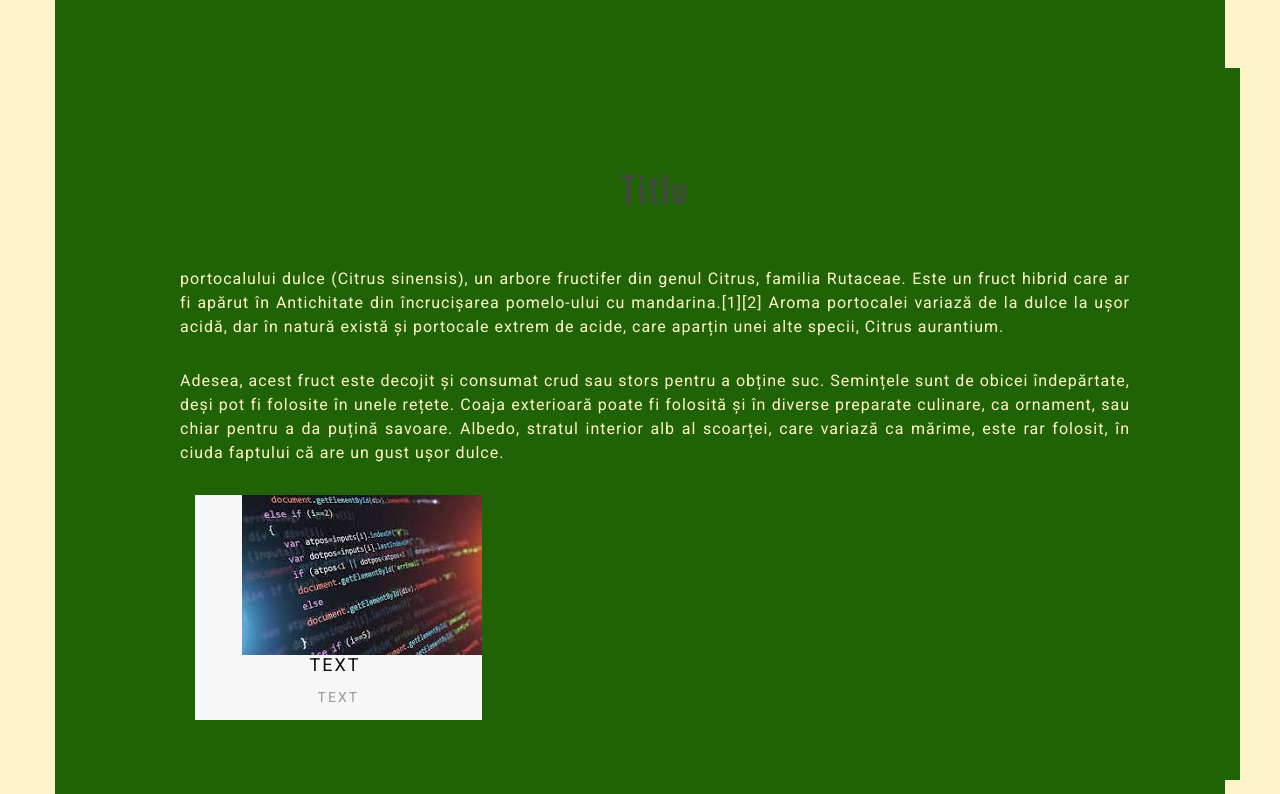
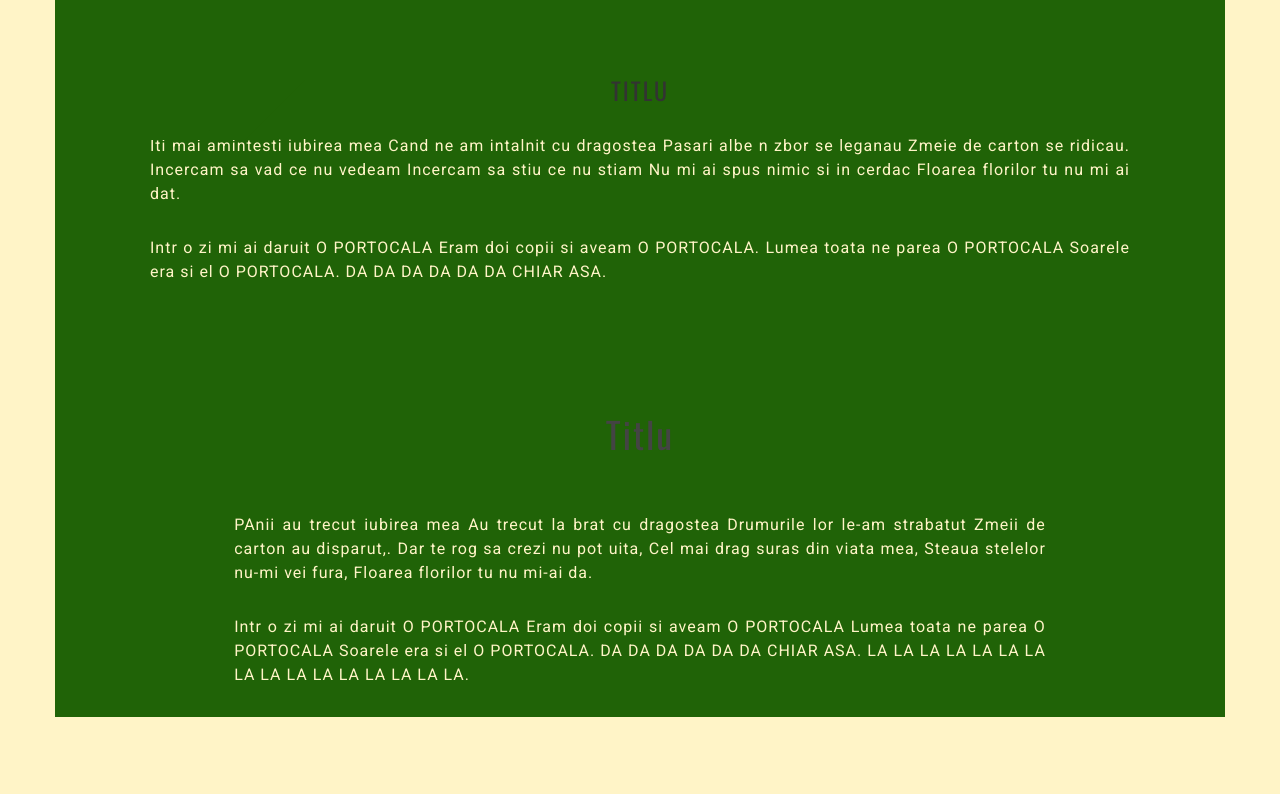
Before and after one commit to Alex1612356356/portocala, a plain HTML site: page stl.html in a window 1280 px wide. Shown: the part 700-1494 px from the top of the page. Drawn offline with nearby package versions, Linux system fonts and the light colour scheme.

Commit message:
Update stl.html

```diff
--- a/stl.html
+++ b/stl.html
@@ -29,16 +29,7 @@
     <body>
 
     <!-- Site Header -->
-        <div class="site-header-bg">
-            <div class="container">
-                <div class="row">
-                    <div class="col-sm-6">
-                        <a href="stl.html"><img src="assets/images/Default_orange_vectorial_logo_design_1.png" width="30px"; alt="logo"></a>
-                    </div>
 
-              </div>
-</div>
-            </div>
 
     <!-- Header -->
 
@@ -94,32 +85,40 @@
 </div>
                     </div>
                 </div>
-            <div class="container section-bg">
                 <div class="row">
                     <div class="col-sm-12">
-                        <div class="title-box">
+                        <div class="classic-title">
 
-                            <h2 class="title mt0">Titlu</h2>
+                                <h3 style="text-align: center;">Titlu</h3>
+
+<div class="incline-div"></div>
                         </div>
                     </div>
-                </div>
                     <div class="boxed">
                         <div class="col-sm-4 col-lg-12">
-                          <p class="p-large"> portocalului dulce (Citrus sinensis), un arbore fructifer din genul Citrus, familia Rutaceae. Este un fruct hibrid care ar fi apărut în Antichitate din încrucișarea pomelo-ului cu mandarina.[1][2]
+                          <p class="p-large"> Iti mai amintesti iubirea mea
+Cand ne am intalnit cu dragostea
+Pasari albe n zbor se leganau
+Zmeie de carton se ridicau.
 
-Aroma portocalei variază de la dulce la ușor acidă, dar în natură există și portocale extrem de acide, care aparțin unei alte specii, Citrus aurantium.&nbsp;</p>
-                            <p class="p-large">Adesea, acest fruct este decojit și consumat crud sau stors pentru a obține suc. Semințele sunt de obicei îndepărtate, deși pot fi folosite în unele rețete. Coaja exterioară poate fi folosită și în diverse preparate culinare, ca ornament, sau chiar pentru a da puțină savoare. Albedo, stratul interior alb al scoarței, care variază ca mărime, este rar folosit, în ciuda faptului că are un gust ușor dulce.</p>
-			<div class="col-sm-6 col-lg-4">
-                                <div class="team-box">
-                                    <div class="team-img">
-                                        <img align="right" class="team-img img-responsive" src="assets/images/descărcare (1).jpeg" width="auto" height="370" alt="team">
-                                    </div>
-                                    <div class="team-img-detail">
-                                        <h4 class="member-name">text&nbsp;</h4>
-                                      <h5 class="member-id">text</h5>
-</div>
-                                </div>
-                            </div>
+Incercam sa vad ce nu vedeam
+Incercam sa stiu ce nu stiam
+Nu mi ai spus nimic si in cerdac
+Floarea florilor tu nu mi ai dat.&nbsp;</p>
+                            <p class="p-large">Intr o zi mi ai daruit
+O PORTOCALA
+Eram doi copii si aveam
+O PORTOCALA.
+
+Lumea toata ne parea
+O PORTOCALA
+Soarele era si el
+O PORTOCALA.
+
+DA DA DA
+DA DA DA
+CHIAR ASA. </p>
+
                         </div>
 
 </div>
@@ -127,9 +126,6 @@ Aroma portocalei variază de la dulce la ușor acidă, dar în natură există
             </div>
 
 
-        </section>
-    <!-- Misiunea -->
-        <section id="history" class="history">
             <div class="container section-bg">
                 <div class="row">
                     <div class="col-sm-12">
@@ -142,11 +138,38 @@ Aroma portocalei variază de la dulce la ușor acidă, dar în natură există
                 <div class="row">
                     <div class="boxed">
                         <div class="col-sm-10 col-sm-offset-1">
-                            <p class="p-large">Portocalele dulci au fost aduse din China în Europa în secolul al XVI-lea de către portughezi. Iată de ce portocalele dulci sunt numite „portocale” în mai multe țări, mai ales în Balcani (de exemplu: portokali în greacă, portakal în turcă) sau portogallo în diferite dialecte italiene.
+                            <p class="p-large">PAnii au trecut iubirea mea
+Au trecut la brat cu dragostea
+
+Drumurile lor le-am strabatut
+Zmeii de carton au disparut,.
+
+Dar te rog sa crezi nu pot uita,
+Cel mai drag suras din viata mea,
+Steaua stelelor nu-mi vei fura,
+Floarea florilor tu nu mi-ai da.
+
+
 
                             </p>
 							<p class="p-large">
-							În limba română denumirea pomului fructifer portocal provine de la denumirea fructului său, portocală, împrumutată din limba greacă modernă, portokálli, în alfabetul grec, πορτοκάλι, „portocală”[1]. Toate cuvintele provenite din această denumire (de exemplu „portakal” în limba turcă sau „portacola” în limbile italice de sud precum siciliana și dialectul din Abruzzo şi clar "portocale" din Irpinia) au ca origine cuvântul arab البرتقال (portogal), care el însuși apare în sec. VIII în Spania musulmană, referindu-se inițial la gurile râului Duero, de la care se trage și numele țării Portugalia. Această denumire provine din limba latină târzie portus calles : „liman unde navele pot fi trase pe uscat” și este atestată în secolul VI.[2]</p>
+							Intr o zi mi ai daruit
+O PORTOCALA
+Eram doi copii si aveam
+O PORTOCALA
+Lumea toata ne parea
+O PORTOCALA
+Soarele era si el
+O PORTOCALA.
+
+DA DA DA
+DA DA DA
+CHIAR ASA.
+
+LA LA LA LA
+LA LA LA LA
+LA LA LA LA
+LA LA LA LA.</p>
                         </div>
                     </div>
                 </div>
@@ -171,16 +194,9 @@ Aroma portocalei variază de la dulce la ușor acidă, dar în natură există
             </div>
         </section>
         <footer class="footer text-center">
-            <h3> Alex Sima</h3>
+            <h3>© Portocală</h3>
 
         </footer>
 
-    <!-- Scripts -->
-        <script src="assets/js/jquery-1.12.3.min.js"></script>
-        <script src="assets/js/bootstrap.min.js"></script>
-        <script src="assets/js/jquery.magnific-popup.min.js"></script>
-        <script src="assets/js/owl.carousel.min.js"></script>
-        <script src="assets/js/script.js"></script>
-
     </body>
 </html>
```
